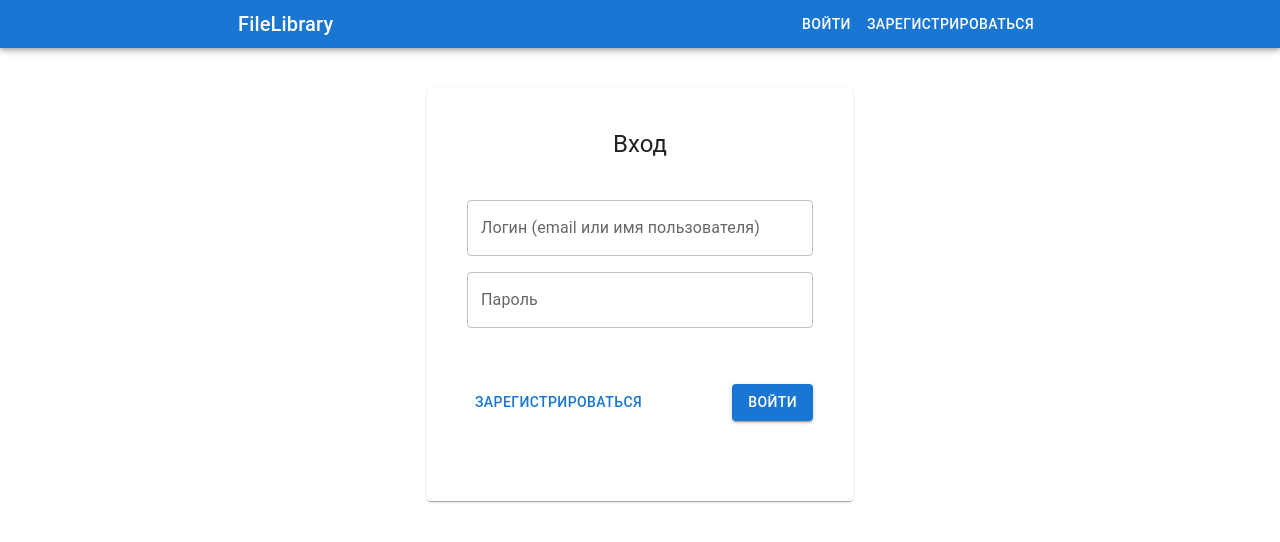
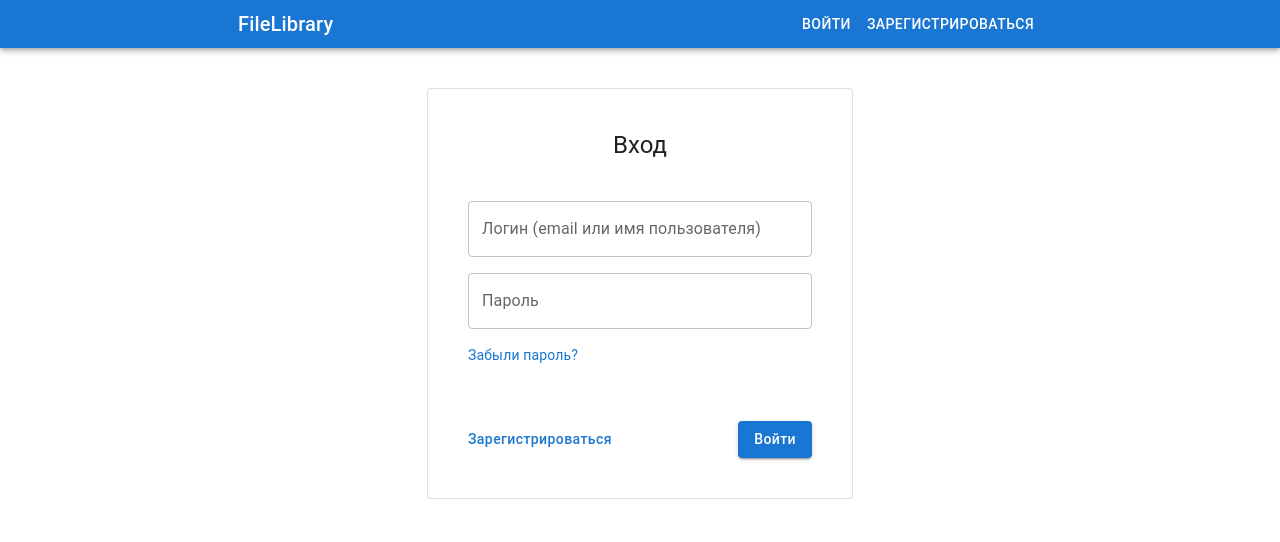
Before and after one commit to CodeventureRU/FileLibrary, a React (Vite) app in the folder frontend/src/client/: page /login in a window 1280 px wide. Shown: the top 542 px of the page. Built offline with nearby package versions, Linux system fonts and the light colour scheme.

Commit message:
feat(widgets,shared): добавление в форму входа ссылки на сброс пароля и изменение стиля

```diff
--- a/frontend/src/client/src/shared/ui/loading-button/LoadingButton.jsx
+++ b/frontend/src/client/src/shared/ui/loading-button/LoadingButton.jsx
@@ -1,13 +1,14 @@
 import React from 'react';
 import {Box, Button, CircularProgress} from "@mui/material";
 
-const LoadingButton = ({children, onClick, loading, disabled=false}) => {
+const LoadingButton = ({children, onClick, loading, disabled=false, buttonProps={}}) => {
     return (
         <Box sx={{ position: 'relative' }}>
             <Button
                 variant="contained"
                 onClick={onClick}
                 disabled={loading || disabled}
+                {...buttonProps}
             >
                 {children}
             </Button>
--- a/frontend/src/client/src/widgets/login-form/LoginForm.jsx
+++ b/frontend/src/client/src/widgets/login-form/LoginForm.jsx
@@ -7,7 +7,7 @@ import {
     Paper,
     Typography
 } from "@mui/material";
-import {useNavigate} from "react-router-dom";
+import {NavLink, useNavigate} from "react-router-dom";
 import {ErrorsBag} from "../../shared/ui/errors-bag/index";
 import {LoadingButton} from "../../shared/ui/loading-button/index.js";
 import {GridFormControl} from "../../shared/ui/grid-form-control/index.js";
@@ -32,12 +32,13 @@ const LoginForm = () => {
 
 
     return (
+        <>
         <Grid container sx={{justifyContent: 'center', mt: 5}}>
             <Grid item xs={12} md={6}>
-                <Paper sx={{p: 5}}>
+                <Paper sx={{p: 5}} variant="outlined" elevation={0}>
                     <Typography variant="h5" sx={{textAlign: 'center'}}>Вход</Typography>
                     <Box
-                        sx={{my: 5}}
+                        sx={{mt: 5}}
                     >
                         <Grid container spacing={2}>
 
@@ -59,6 +60,16 @@ const LoginForm = () => {
                                 }}
                                 errors={errors?.password}
                             />
+                            <Grid item xs={12} sx={{}}>
+                                <NavLink style={{textDecoration: 'none', color: 'inherit'}} to={"/send-reset-password"}>
+                                    <Typography variant="body2" color="primary">Забыли пароль?</Typography>
+                                </NavLink>
+                            </Grid>
+                            {/*<Grid item xs={12} sx={{display: 'flex', justifyContent: 'center'}}>*/}
+                            {/*    <NavLink style={{textDecoration: 'none', color: 'inherit'}} to={"/send-reset-password"}>*/}
+                            {/*        <Typography variant="caption" color="primary">Забыли пароль?</Typography>*/}
+                            {/*    </NavLink>*/}
+                            {/*</Grid>*/}
 
                             <Grid item xs={12}>
                                 <ErrorsBag errors={detailsErrors} setErrors={setDetailsErrors}></ErrorsBag>
@@ -67,16 +78,14 @@ const LoginForm = () => {
                         <Box
                             sx={{display: 'flex', alignItems: 'center', justifyContent: 'space-between', mt: 5}}
                         >
-                            <Button href="/register">Зарегистрироваться</Button>
-                            <LoadingButton loading={loading} onClick={loginHandle}>Войти</LoadingButton>
+                            <Button sx={{ml: -1, textTransform: 'none'}} href="/register">Зарегистрироваться</Button>
+                            <LoadingButton loading={loading} onClick={loginHandle} buttonProps={{sx: {textTransform: 'none'}}}>Войти</LoadingButton>
                         </Box>
                     </Box>
-
                 </Paper>
             </Grid>
-
         </Grid>
-
+        </>
     );
 };
 
```
